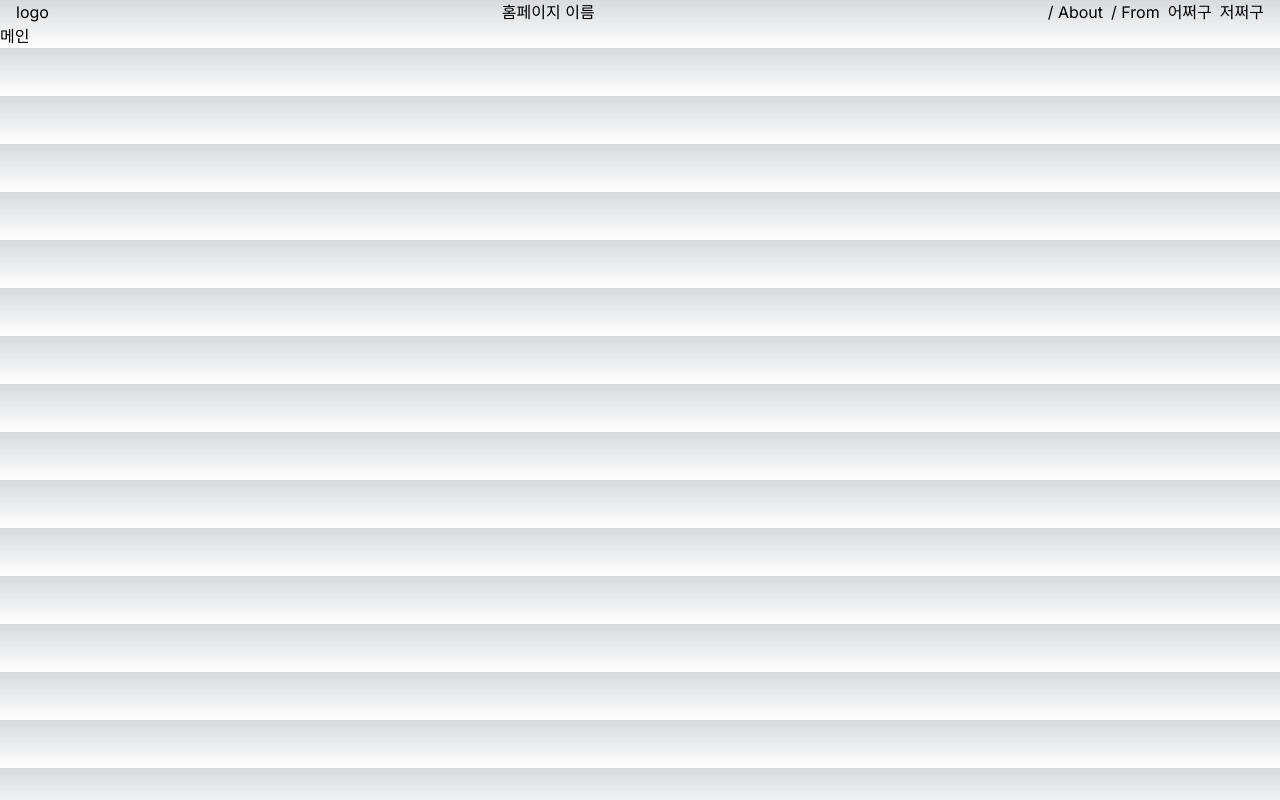
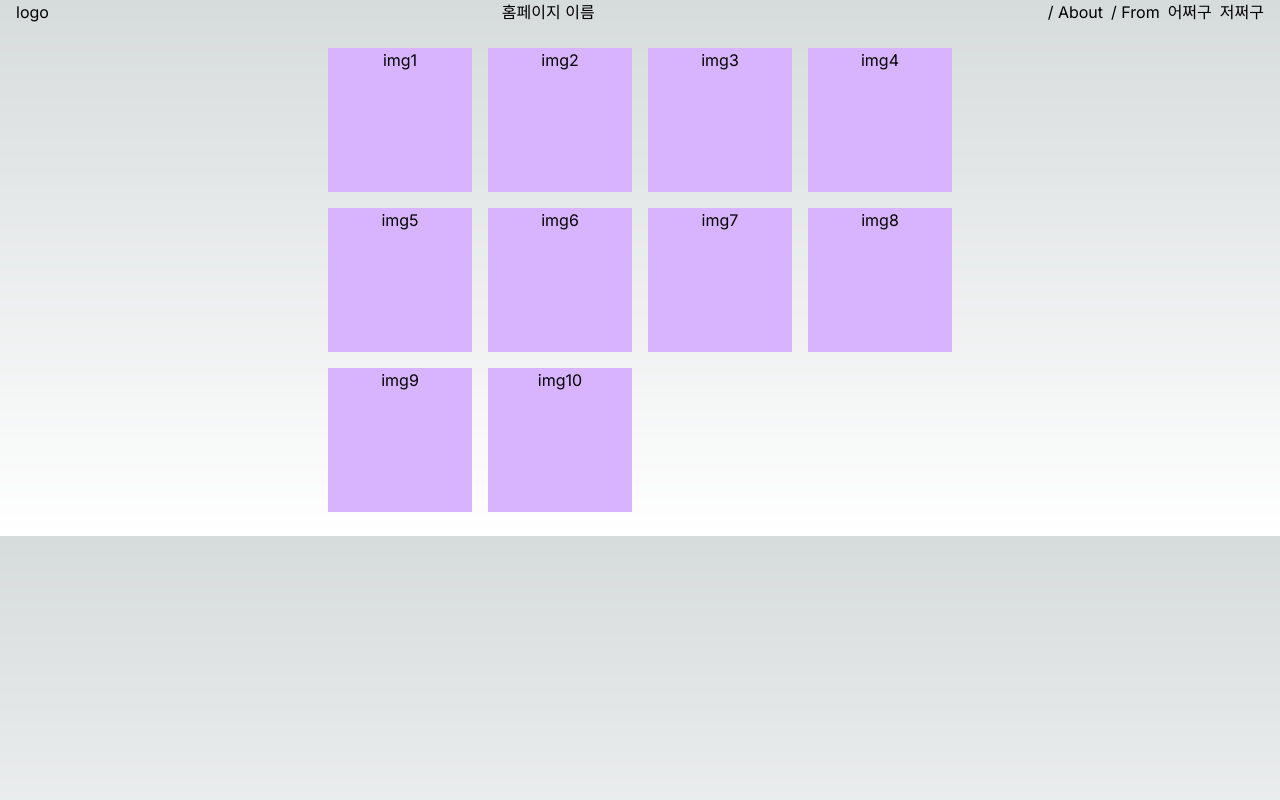
Before and after one commit to imfreeman1/viewer, a Next.js app: page / in a window 1280 px wide. Built offline with nearby package versions, Linux system fonts and the light colour scheme.

Commit message:
예시 이미지 만드는 함수 생성 및 레이아웃 작성

```diff
--- a/src/app/page.tsx
+++ b/src/app/page.tsx
@@ -2,6 +2,29 @@
 
 import React from 'react';
 
+const divArrMaker = (num: number) => {
+  const result: React.ReactElement[] = [];
+  for (let i = 1; i <= num; i += 1) {
+    const tmp = (
+      <div className="h-20 w-20 sm:h-36 sm:w-36 bg-purple-300 text-center">
+        img{i}
+      </div>
+    );
+    result.push(tmp);
+  }
+  return result;
+};
+
+const testArr = divArrMaker(10);
+
 export default function Home() {
-  return <div>메인</div>;
+  return (
+    <section className="p-6 min-h-full max-h-screen flex justify-center">
+      <div className="w-fit h-auto grid grid-cols-3 grid-flow-row justify-items-center gap-4 sm:grid-cols-4">
+        {testArr.map((img) => {
+          return img;
+        })}
+      </div>
+    </section>
+  );
 }
```
